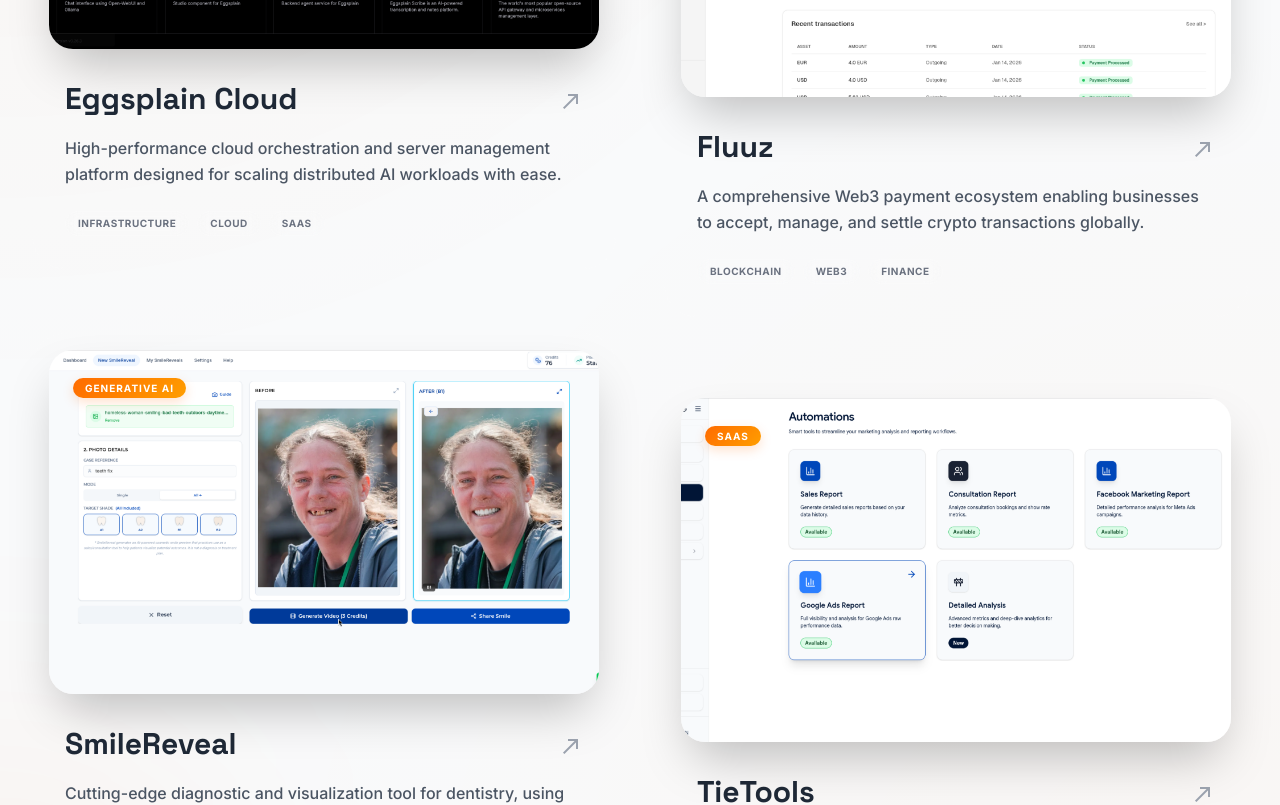
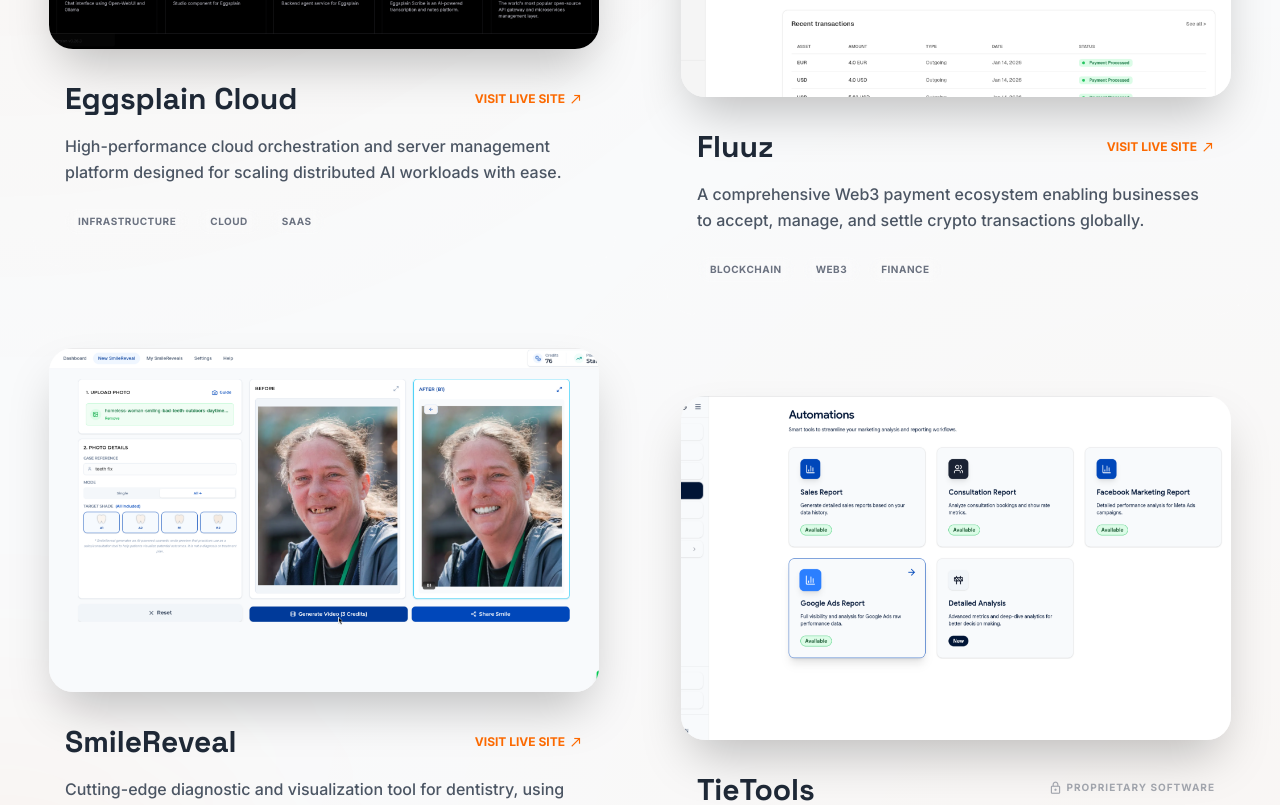
Before and after one commit to Mubashir-19/makeship, a React (Create React App) app: page / in a window 1280 px wide. Shown: the part 1420-2225 px from the top of the page. Built offline with nearby package versions, Linux system fonts and the light colour scheme; a web font is replaced by a local one.

Commit message:
portfolio updates

```diff
--- a/src/components/Hero.js
+++ b/src/components/Hero.js
@@ -15,7 +15,7 @@
               </span>
             </div>
             <h1 className="text-5xl md:text-6xl lg:text-7xl font-display font-bold leading-tight mb-8">
-              Empowering startups to launch, scale, and{" "}
+              Empowering businesses to launch, scale, and{" "}
               <span className="text-transparent bg-clip-text bg-gradient-to-r from-primary to-orange-300">
                 succeed faster
               </span>
--- a/src/components/Projects.js
+++ b/src/components/Projects.js
@@ -39,6 +39,7 @@
     thumbnail: egg1,
     images: [egg1, egg2, egg3, egg4, egg5],
     tags: ["Infrastructure", "Cloud", "SaaS"],
+    liveUrl: "https://nest.eggsplain.com",
   },
   {
     id: 2,
@@ -48,6 +49,7 @@
     thumbnail: fluuz1,
     images: [fluuz1, fluuz2, fluuz3, fluuz4],
     tags: ["Blockchain", "Web3", "Finance"],
+    liveUrl: "https://bank.fluuz.com",
   },
   {
     id: 3,
@@ -57,6 +59,7 @@
     thumbnail: smile1,
     images: [smile1, smile2, smile3, smile4, smile5, smile6, smile7, smile8],
     tags: ["Healthcare", "AI", "Mobile"],
+    liveUrl: "https://app.smilereveal.io",
   },
   {
     id: 4,
@@ -66,6 +69,7 @@
     thumbnail: tie2,
     images: [tie2, tie1, tie3],
     tags: ["Productivity", "Utility", "DevTools"],
+    liveUrl: null, // Proprietary
   },
 ];
 
@@ -127,11 +131,6 @@
                   className="project-image w-full h-full object-cover"
                 />
                 <div className="image-glow" />
-                <div className="absolute top-6 left-6 z-20">
-                  <span className="category-chip">
-                    {project.category}
-                  </span>
-                </div>
                 <div className="absolute inset-0 bg-black/40 opacity-0 group-hover:opacity-100 transition-opacity duration-500 flex items-center justify-center">
                   <div className="bg-white/10 backdrop-blur-md p-4 rounded-full border border-white/20 transform scale-50 group-hover:scale-100 transition-transform duration-500">
                     <span className="material-icons-outlined text-white text-3xl">collections</span>
@@ -145,9 +144,23 @@
                     {project.title}
                   </h3>
                   <div className="pt-2">
-                    <span className="material-icons-outlined text-gray-400 group-hover:translate-x-1 group-hover:-translate-y-1 transition-transform">
-                      north_east
-                    </span>
+                    {project.liveUrl ? (
+                      <a
+                        href={project.liveUrl}
+                        target="_blank"
+                        rel="noopener noreferrer"
+                        className="text-xs font-bold text-primary flex items-center gap-1 group-hover:gap-2 transition-all hover:text-orange-600"
+                        onClick={(e) => e.stopPropagation()}
+                      >
+                        VISIT LIVE SITE
+                        <span className="material-icons-outlined text-sm">north_east</span>
+                      </a>
+                    ) : (
+                      <span className="text-[10px] font-bold text-gray-500 flex items-center gap-1 uppercase tracking-widest opacity-60">
+                        <span className="material-icons-outlined text-[14px]">lock</span>
+                        Proprietary Software
+                      </span>
+                    )}
                   </div>
                 </div>
                 <p className="text-gray-600 dark:text-gray-400 leading-relaxed font-medium">
```
Also changed, not shown: src/index.css (+10 -10 lines).
